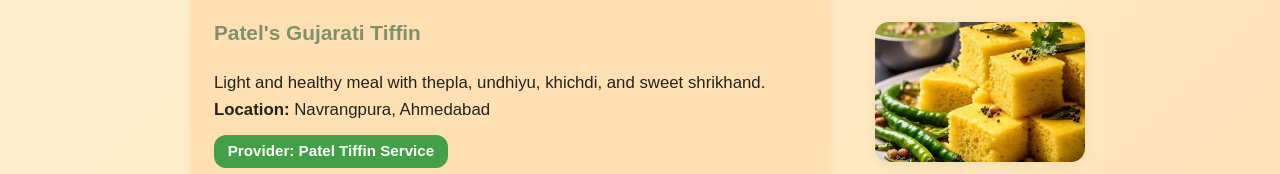
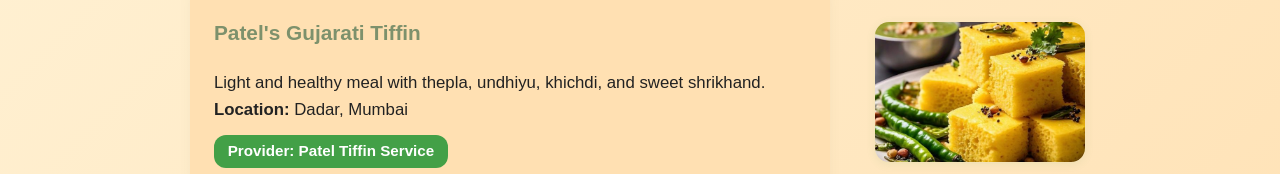
Before and after one commit to codeByKaustubh/DabbeWale, a plain HTML site: page index.html in a window 1280 px wide. Shown: the part 1020-1194 px from the top of the page. Drawn offline with Linux system fonts and the light colour scheme.

Commit message:
Update index.html

```diff
--- a/index.html
+++ b/index.html
@@ -127,7 +127,7 @@
           </div>
           <div class="food-info">
             <h3>Patel's Gujarati Tiffin</h3>
-            <p>Light and healthy meal with thepla, undhiyu, khichdi, and sweet shrikhand. <br><b>Location:</b> Navrangpura, Ahmedabad</p>
+            <p>Light and healthy meal with thepla, undhiyu, khichdi, and sweet shrikhand. <br><b>Location:</b> Dadar, Mumbai</p>
             <span class="provider-badge">Provider: Patel Tiffin Service</span>
           </div>
         </div>
```
